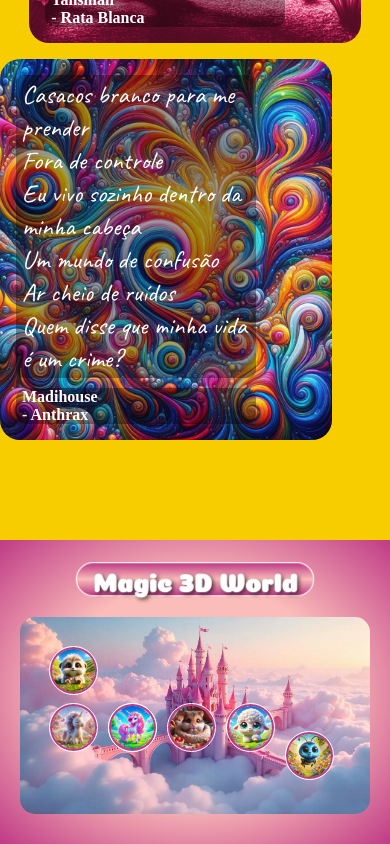
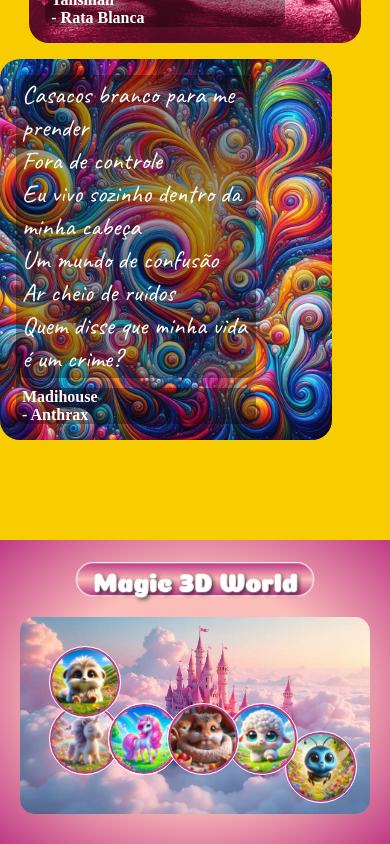
Before and after one commit to WilliamAlvesOliveira/art-gallery, a React (Vite) app: page / in a window 390 px wide. Shown: the part 6895-7739 px from the top of the page. Built offline with nearby package versions, Linux system fonts and the light colour scheme.

Commit message:
melhoria no tamanho das imagens

```diff
--- a/src/components/fufy/fufy.css
+++ b/src/components/fufy/fufy.css
@@ -42,6 +42,7 @@
 
 .component3d img{
     height: 100%;
+    min-height: 70px;
     max-height: 250px;
     border-radius: 50%;
     border: 2px solid #BF3B86;
@@ -100,9 +101,3 @@
     filter: drop-shadow(15px 15px 25px rgba(251, 189, 185, 0.8));
     transition: transform 0.7s cubic-bezier(0.25, 0.1, 0.25, 1) 0.2s, filter 0.5s ease 0.2s;
 }
-
-@media (max-width: 800px){
-    .component3d img{
-        height: 200%;
-    }
-}
```
